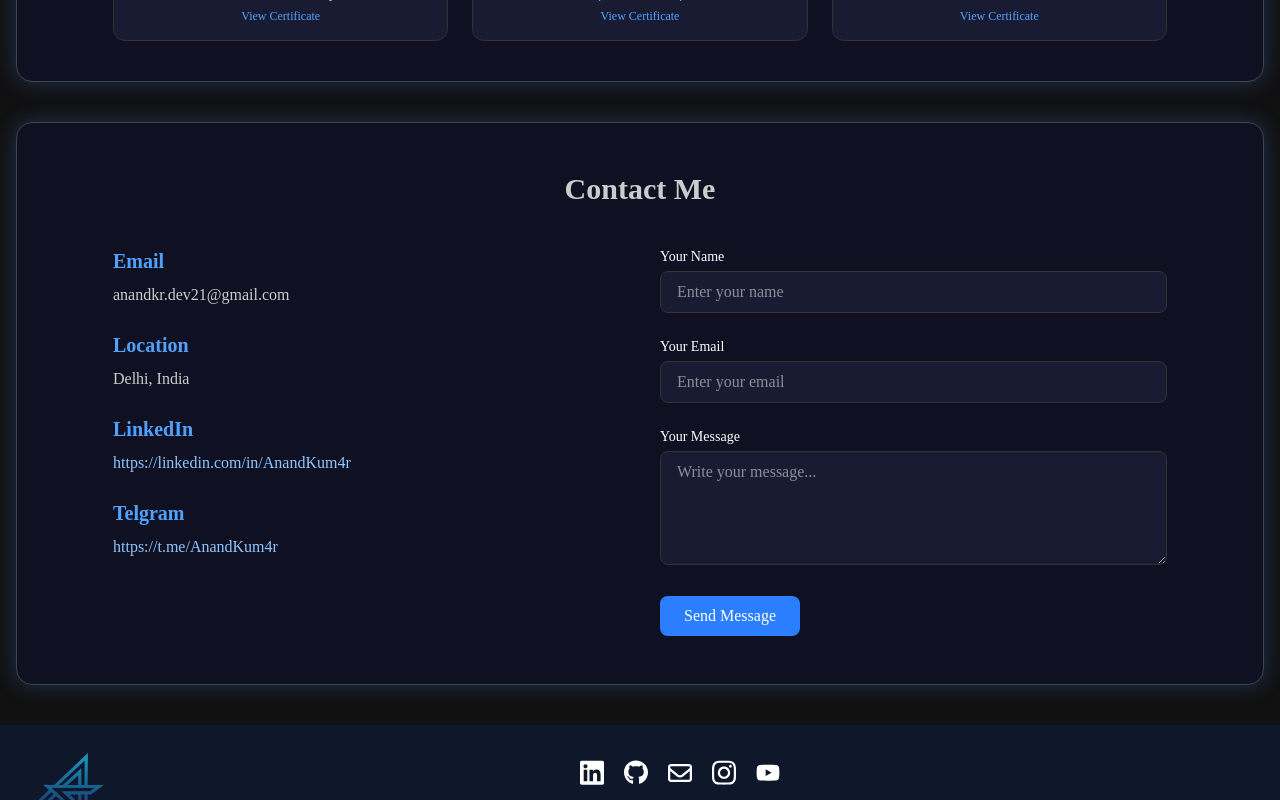
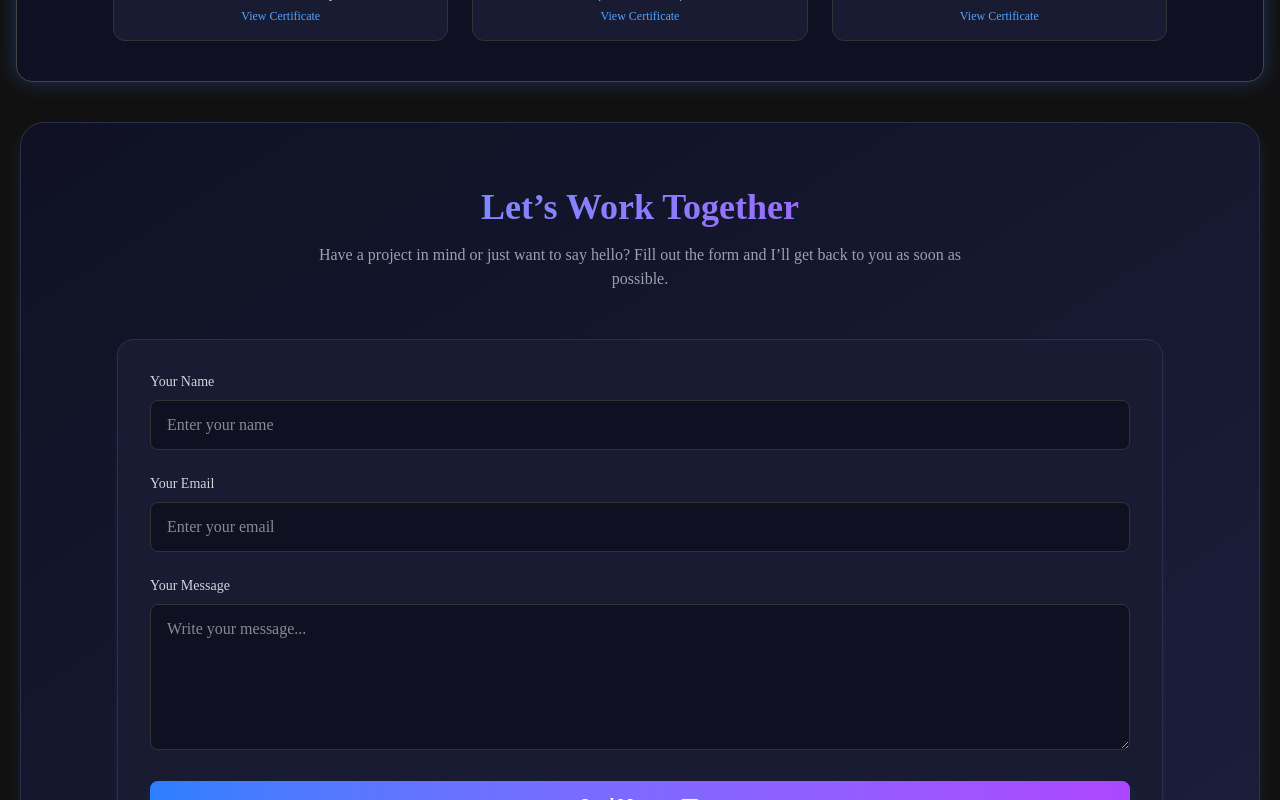
Before and after one commit to AnandKum4r/My-Portfolio, a React (Vite) app: page / in a window 1280 px wide. Shown: the part 5780-6580 px from the top of the page. Built offline with nearby package versions, Linux system fonts and the light colour scheme.

Commit message:
added emailjs feature

```diff
--- a/package.json
+++ b/package.json
@@ -10,6 +10,7 @@
     "preview": "vite preview"
   },
   "dependencies": {
+    "@emailjs/browser": "^4.4.1",
     "@tailwindcss/vite": "^4.1.11",
     "framer-motion": "^12.23.9",
     "jquery": "^3.7.1",
@@ -19,6 +20,7 @@
     "matter-wrap": "^0.2.0",
     "react": "^19.1.0",
     "react-dom": "^19.1.0",
+    "react-toastify": "^11.0.5",
     "tailwindcss": "^4.1.11"
   },
   "devDependencies": {
--- a/src/contact/Contact.jsx
+++ b/src/contact/Contact.jsx
@@ -1,100 +1,118 @@
-import React from "react";
+import React, { useRef, useState } from "react";
+import emailjs from "@emailjs/browser";
+import { ToastContainer, toast } from "react-toastify";
+import "react-toastify/dist/ReactToastify.css";
 
 const Contact = () => {
+  const form = useRef();
+  const [isSent, setIsSent] = useState(false);
+
+  const sendEmail = (e) => {
+    e.preventDefault();
+
+    emailjs
+      .sendForm(
+        "service_rjp3bio",
+        "template_fii4cj2",
+        form.current,
+        "WAp4TXPp-4yNMQ5BO"
+      )
+      .then(
+        () => {
+          setIsSent(true);
+          form.current.reset();
+          toast.success("Message sent successfully ✅", {
+            position: "top-right",
+            autoClose: 3000,
+            hideProgressBar: false,
+            closeOnClick: true,
+            pauseOnHover: true,
+            draggable: true,
+          });
+        },
+        (error) => {
+          console.error(error);
+          toast.error("Failed to send message ❌", {
+            position: "top-right",
+            autoClose: 3000,
+            hideProgressBar: false,
+            closeOnClick: true,
+            pauseOnHover: true,
+            draggable: true,
+          });
+        }
+      );
+  };
+
   return (
     <section
       id="contact"
-      className="bg-[#0f1123] text-white py-12 px-4 sm:px-8 md:px-16 lg:px-24 rounded-2xl border border-[#444] my-10 mx-4 drop-shadow-[0_0_10px_rgba(59,130,246,0.3)] hover:drop-shadow-[0_0_20px_rgba(59,130,246,0.6)] transition duration-300"
+      className="bg-gradient-to-br from-[#0f1123] to-[#1b1f3b] text-white py-16 px-4 mx-5 mb-10 sm:px-8 md:px-16 lg:px-24 rounded-3xl border border-[#2b2f4a] shadow-lg shadow-blue-500/20 hover:shadow-blue-500/40 transition duration-500"
     >
+      <ToastContainer />
+
       {/* Section Title */}
-      <h2 className="text-3xl font-bold text-center mb-10 text-[#cccccc]">
-        Contact Me
+      <h2 className="text-4xl font-extrabold text-center mb-4 text-transparent bg-clip-text bg-gradient-to-r from-blue-400 to-purple-500">
+        Let’s Work Together
       </h2>
+      <p className="text-center text-gray-400 max-w-2xl mx-auto mb-12">
+        Have a project in mind or just want to say hello? Fill out the form and
+        I’ll get back to you as soon as possible.
+      </p>
 
       {/* Layout */}
-      <div className="flex flex-col md:flex-row gap-10">
-        {/* Contact Info */}
-        <div className="flex-1 space-y-6">
-          <div>
-            <h4 className="text-xl font-semibold text-blue-400 mb-2">Email</h4>
-            <a
-              href="mailto:anandkr.dev21@gmail.com"
-              className="text-[#cccccc] hover:text-blue-300 transition"
-            >
-              anandkr.dev21@gmail.com
-            </a>
-          </div>
-
-          <div>
-            <h4 className="text-xl font-semibold text-blue-400 mb-2">
-              Location
-            </h4>
-            <p className="text-[#cccccc]">Delhi, India</p>
-          </div>
-
-          <div>
-            <h4 className="text-xl font-semibold text-blue-400 mb-2">
-              LinkedIn
-            </h4>
-            <a
-              href="https://linkedin.com/in/AnandKum4r"
-              target="_blank"
-              rel="noopener noreferrer"
-              className="text-blue-300 hover:underline"
-            >
-              https://linkedin.com/in/AnandKum4r
-            </a>
-          </div>
-
-          <div>
-            <h4 className="text-xl font-semibold text-blue-400 mb-2">
-              Telgram
-            </h4>
-            <a
-              href="https://t.me/AnandKum4r"
-              target="_blank"
-              rel="noopener noreferrer"
-              className="text-blue-300 hover:underline"
-            >
-              https://t.me/AnandKum4r
-            </a>
-          </div>
-        </div>
+      <div className="flex flex-col md:flex-row gap-12">
 
         {/* Contact Form */}
-        <form className="flex-1 space-y-6">
+        <form
+          ref={form}
+          onSubmit={sendEmail}
+          className="flex-1 space-y-6 bg-[#181b32] p-8 rounded-2xl border border-[#2c2f4a] shadow-md shadow-purple-500/10 hover:shadow-purple-500/30 transition duration-300"
+        >
           <div>
-            <label className="block text-sm mb-1">Your Name</label>
+            <label className="block text-sm mb-2 text-gray-300">
+              Your Name
+            </label>
             <input
               type="text"
-              className="w-full bg-[#181b32] border border-[#333] rounded-lg px-4 py-2 text-white focus:outline-none focus:ring-2 focus:ring-blue-500"
+              name="user_name"
+              required
+              className="w-full bg-[#0f1123] border border-[#333] rounded-lg px-4 py-3 text-white focus:outline-none focus:ring-2 focus:ring-purple-500 transition"
               placeholder="Enter your name"
             />
           </div>
 
           <div>
-            <label className="block text-sm mb-1">Your Email</label>
+            <label className="block text-sm mb-2 text-gray-300">
+              Your Email
+            </label>
             <input
               type="email"
-              className="w-full bg-[#181b32] border border-[#333] rounded-lg px-4 py-2 text-white focus:outline-none focus:ring-2 focus:ring-blue-500"
+              name="user_email"
+              required
+              className="w-full bg-[#0f1123] border border-[#333] rounded-lg px-4 py-3 text-white focus:outline-none focus:ring-2 focus:ring-purple-500 transition"
               placeholder="Enter your email"
             />
           </div>
 
           <div>
-            <label className="block text-sm mb-1">Your Message</label>
+            <label className="block text-sm mb-2 text-gray-300">
+              Your Message
+            </label>
             <textarea
-              rows="4"
-              className="w-full bg-[#181b32] border border-[#333] rounded-lg px-4 py-2 text-white focus:outline-none focus:ring-2 focus:ring-blue-500"
+              name="message"
+              rows="5"
+              required
+              className="w-full bg-[#0f1123] border border-[#333] rounded-lg px-4 py-3 text-white focus:outline-none focus:ring-2 focus:ring-purple-500 transition"
               placeholder="Write your message..."
             ></textarea>
           </div>
 
           <button
             type="submit"
-            className="bg-blue-500 hover:bg-blue-600 text-white px-6 py-2 rounded-lg transition"
+            className="w-full bg-gradient-to-r from-blue-500 to-purple-500 hover:from-purple-500 hover:to-blue-500 text-white px-6 py-3 rounded-lg font-semibold transition-all duration-300 transform hover:scale-105 shadow-lg shadow-blue-500/20 hover:shadow-purple-500/40"
           >
-            Send Message
+            Send Message ✉️
           </button>
         </form>
       </div>
```
Also changed, not shown: 1 other file (tests, documents, lock files or other folders).
